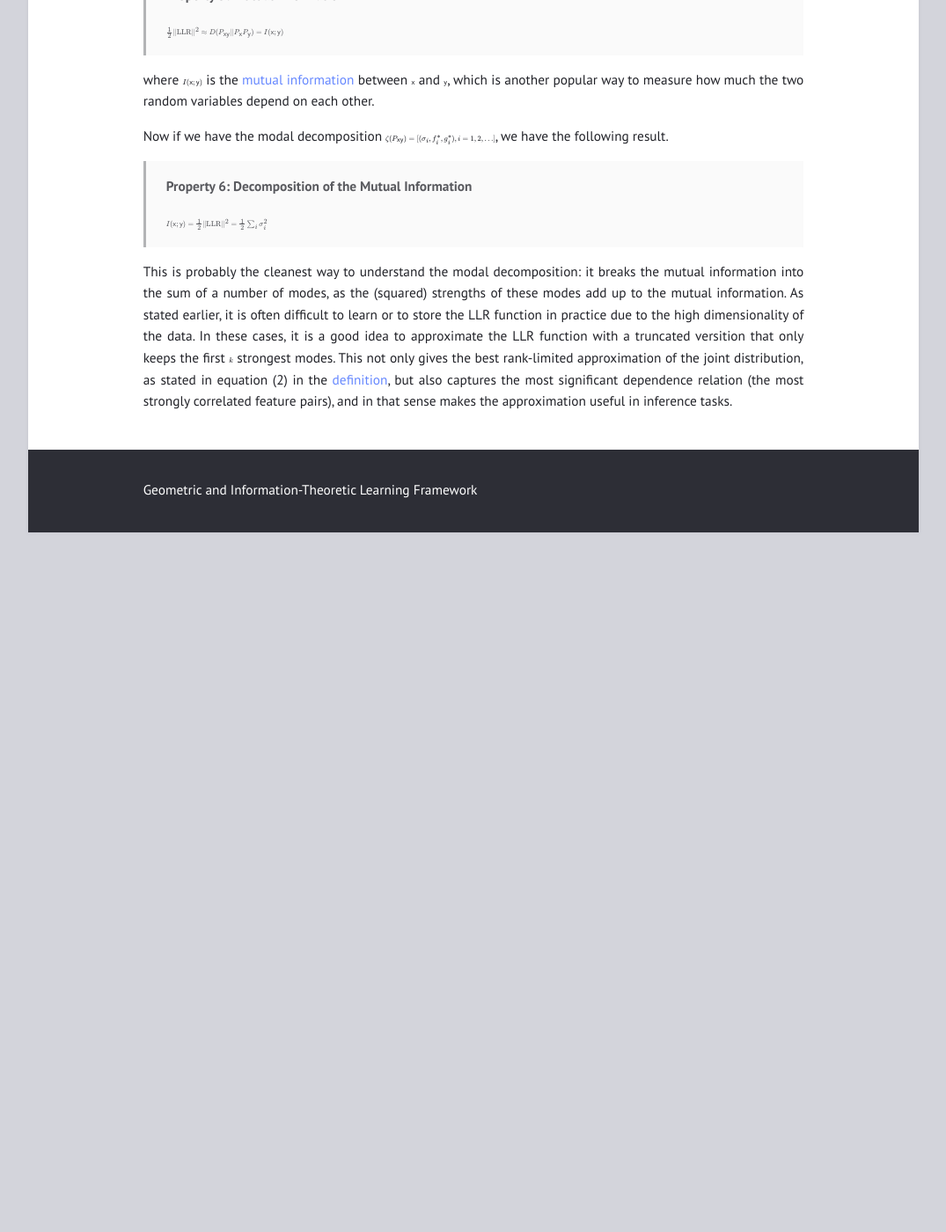
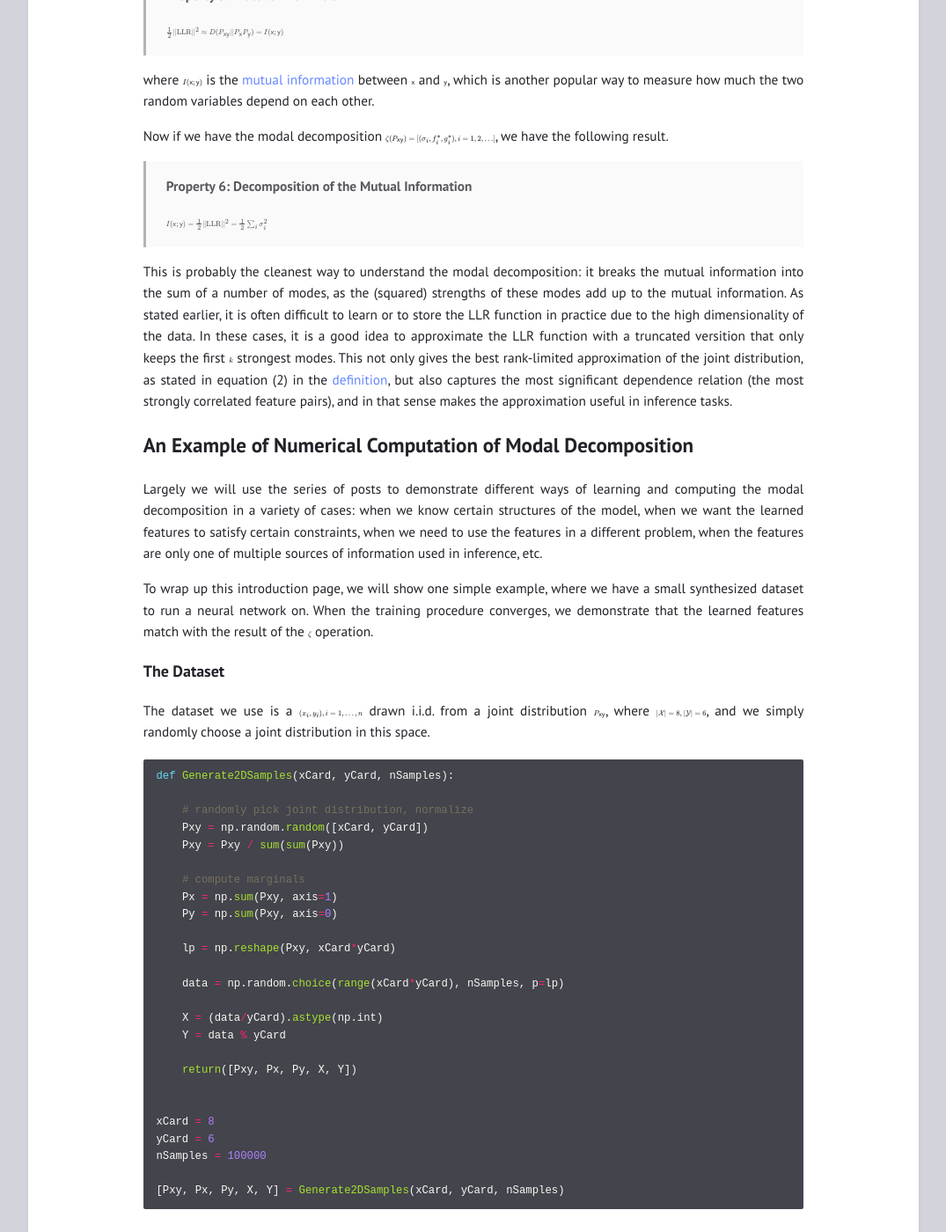
Before and after one commit to gilearning/gilearning.github.io, a Jekyll site: the page built from _posts/2022-08-15-ModalDecomposition.md, in a window 1280 px wide and 1400 px high, scrolled down 7168 px. Shown: the whole window at 88% size, without its empty margins (102-1177 px from the left). Built offline with Jekyll 4.4.1, drawn with Linux system fonts in a browser that asks for light colours; formulas are drawn with MathJax 3; before the commit the page ends 7773 px from its top, so only the background shows below that.

Commit message:
Update 2022-08-15-ModalDecomposition.md

```diff
--- a/_posts/2022-08-15-ModalDecomposition.md
+++ b/_posts/2022-08-15-ModalDecomposition.md
@@ -247,3 +247,41 @@ Now if we have the modal decomposition $\zeta(P_\mathsf {xy}) = [(\sigma_i, f^\a
 > $I(\mathsf x; \mathsf y) = \frac{1}{2} \Vert \mathrm{LLR} \Vert^2 = \frac{1}{2} \sum_i \sigma_i^2$
 
 This is probably the cleanest way to understand the modal decomposition: it breaks the mutual information into the sum of a number of modes, as the (squared) strengths of these modes add up to the mutual information. As stated earlier, it is often difficult to learn or to store the LLR function in practice due to the high dimensionality of the data. In these cases, it is a good idea to approximate the LLR function with a truncated versition that only keeps the first $k$ strongest modes. This not only gives the best rank-limited approximation of the joint distribution, as stated in equation (2) in the [definition](#definition-modal-decomposition-zeta), but also captures the most significant dependence relation (the most strongly correlated feature pairs), and in that sense makes the approximation useful in inference tasks.
+
+## An Example of Numerical Computation of Modal Decomposition
+
+Largely we will use the series of posts to demonstrate different ways of learning and computing the modal decomposition in a variety of cases: when we know certain structures of the model, when we want the learned features to satisfy certain constraints, when we need to use the features in a different problem, when the features are only one of multiple sources of information used in inference, etc.
+
+To wrap up this introduction page, we will show one simple example, where we have a small synthesized dataset to run a neural network on. When the training procedure converges, we demonstrate that the learned features match with the result of the $\zeta$ operation.
+
+### The Dataset
+
+The dataset we use is a $(x_i, y_i), i=1, \ldots, n$ drawn i.i.d. from a joint distribution $P_{\mathsf {xy}}$, where $\vert \mathcal X \vert = 8, \vert \mathcal Y \vert = 6$, and we simply randomly choose a joint distribution in this space.
+
+{% highlight python %}
+def Generate2DSamples(xCard, yCard, nSamples):
+
+    # randomly pick joint distribution, normalize
+    Pxy = np.random.random([xCard, yCard])
+    Pxy = Pxy / sum(sum(Pxy))
+
+    # compute marginals
+    Px = np.sum(Pxy, axis=1)
+    Py = np.sum(Pxy, axis=0)
+
+    lp = np.reshape(Pxy, xCard*yCard)
+
+    data = np.random.choice(range(xCard*yCard), nSamples, p=lp)
+
+    X = (data/yCard).astype(np.int)
+    Y = data % yCard
+
+    return([Pxy, Px, Py, X, Y])
+
+
+xCard = 8
+yCard = 6
+nSamples = 100000
+
+[Pxy, Px, Py, X, Y] = Generate2DSamples(xCard, yCard, nSamples)
+{% endhighlight %}
```
